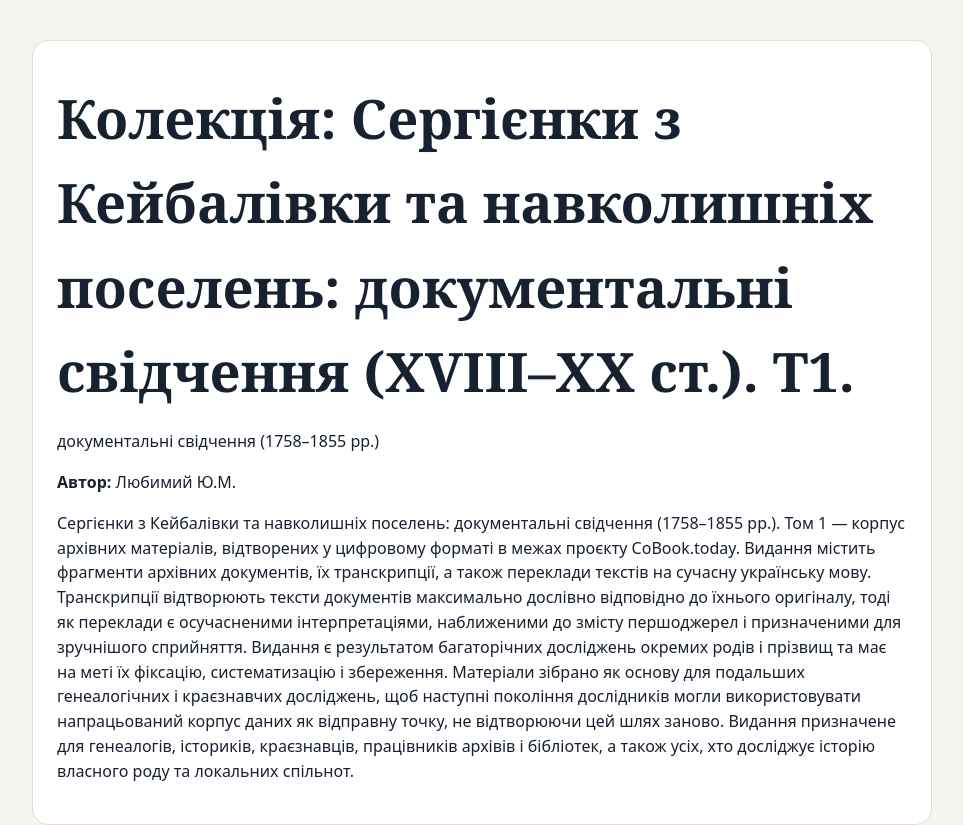
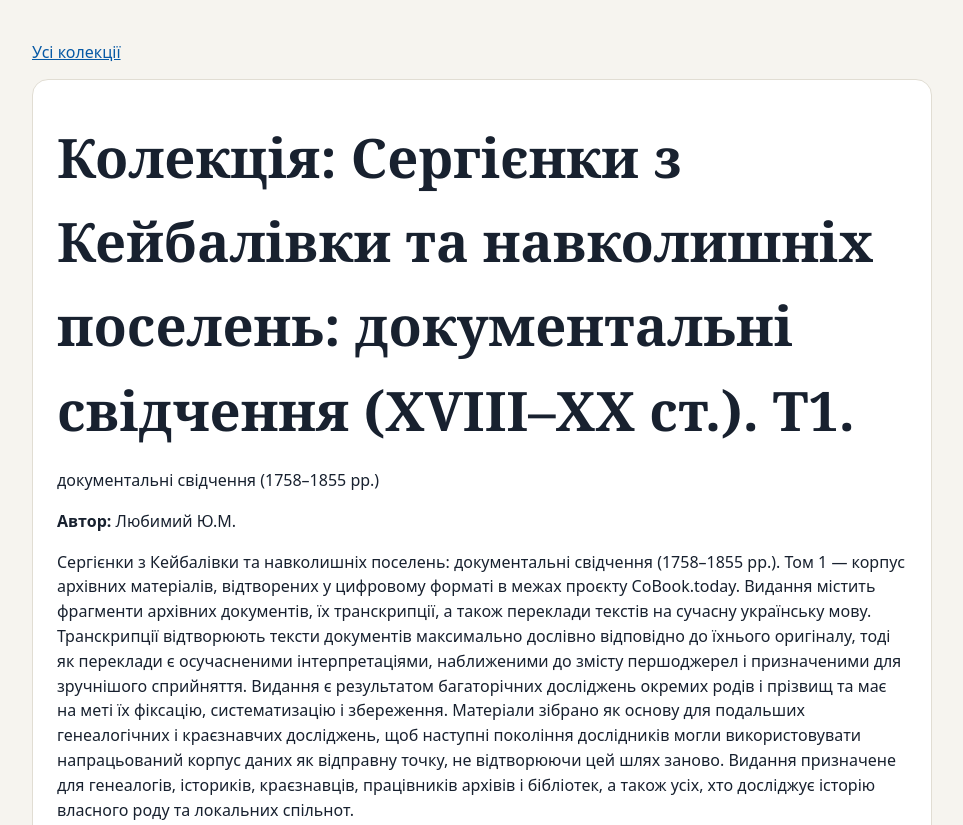
Before and after one commit to cobook-editions/cobook-editions.github.io, a plain HTML site: page b/455/index.html in a window 1280 px wide. Shown: the top 825 px of the page, without its empty margins (158-1121 px from the left). Drawn offline with Linux system fonts and the light colour scheme.

Commit message:
Publish Cobook book 455 (756349c32f4a)

```diff
--- a/b/455/index.html
+++ b/b/455/index.html
@@ -2,7 +2,7 @@
 <html lang="uk"><head><meta charset="utf-8"><meta name="viewport" content="width=device-width,initial-scale=1">
 <title>Колекція: Сергієнки з Кейбалівки та навколишніх поселень: документальні свідчення (XVIII–XX ст.). Т1. — джерела</title><link rel="canonical" href="https://cobook.genehelp.online/b/455">
 <style>body{font:16px/1.55 system-ui,sans-serif;max-width:900px;margin:40px auto;padding:0 18px;color:#18212f;background:#f6f4ef}header,article{background:#fff;border:1px solid #e1ddd3;border-radius:16px;padding:24px;margin:14px 0}h1,h2{font-family:Georgia,serif}h1{font-size:clamp(2rem,6vw,3.4rem);margin:.2em 0}dl{display:grid;grid-template-columns:max-content 1fr;gap:6px 16px}dt{color:#667085}dd{margin:0}a{color:#0759a5}</style></head>
-<body><header><h1>Колекція: Сергієнки з Кейбалівки та навколишніх поселень: документальні свідчення (XVIII–XX ст.). Т1.</h1><p>документальні свідчення (1758–1855 рр.)</p><p><strong>Автор:</strong> Любимий Ю.М.</p><p>Сергієнки з Кейбалівки та навколишніх поселень: документальні свідчення (1758–1855 рр.). Том 1 — корпус архівних матеріалів, відтворених у цифровому форматі в межах проєкту CoBook.today. Видання містить фрагменти архівних документів, їх транскрипції, а також переклади текстів на сучасну українську мову.
+<body><nav><a href="../../">Усі колекції</a></nav><header><h1>Колекція: Сергієнки з Кейбалівки та навколишніх поселень: документальні свідчення (XVIII–XX ст.). Т1.</h1><p>документальні свідчення (1758–1855 рр.)</p><p><strong>Автор:</strong> Любимий Ю.М.</p><p>Сергієнки з Кейбалівки та навколишніх поселень: документальні свідчення (1758–1855 рр.). Том 1 — корпус архівних матеріалів, відтворених у цифровому форматі в межах проєкту CoBook.today. Видання містить фрагменти архівних документів, їх транскрипції, а також переклади текстів на сучасну українську мову.
 
 Транскрипції відтворюють тексти документів максимально дослівно відповідно до їхнього оригіналу, тоді як переклади є осучасненими інтерпретаціями, наближеними до змісту першоджерел і призначеними для зручнішого сприйняття.
 
```
